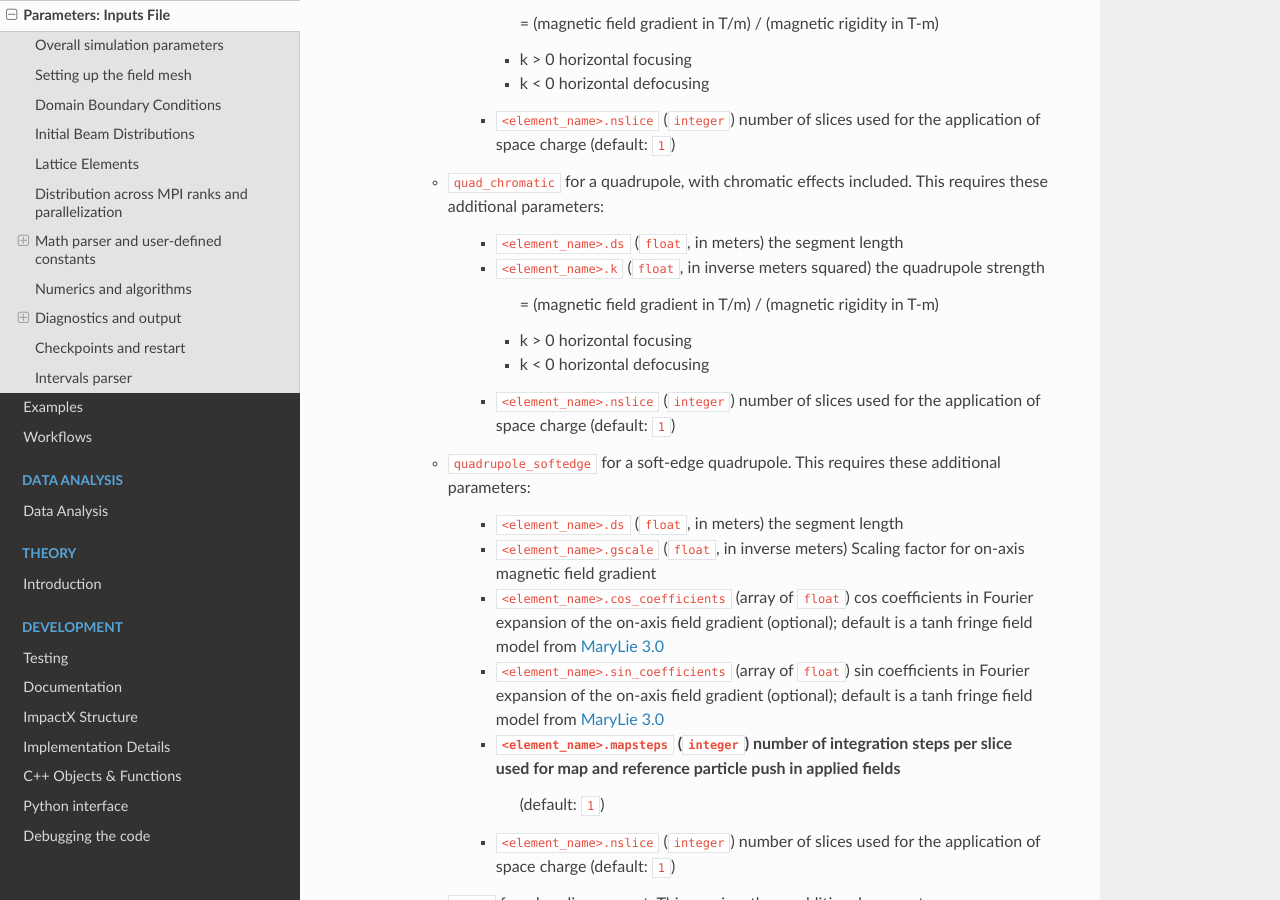
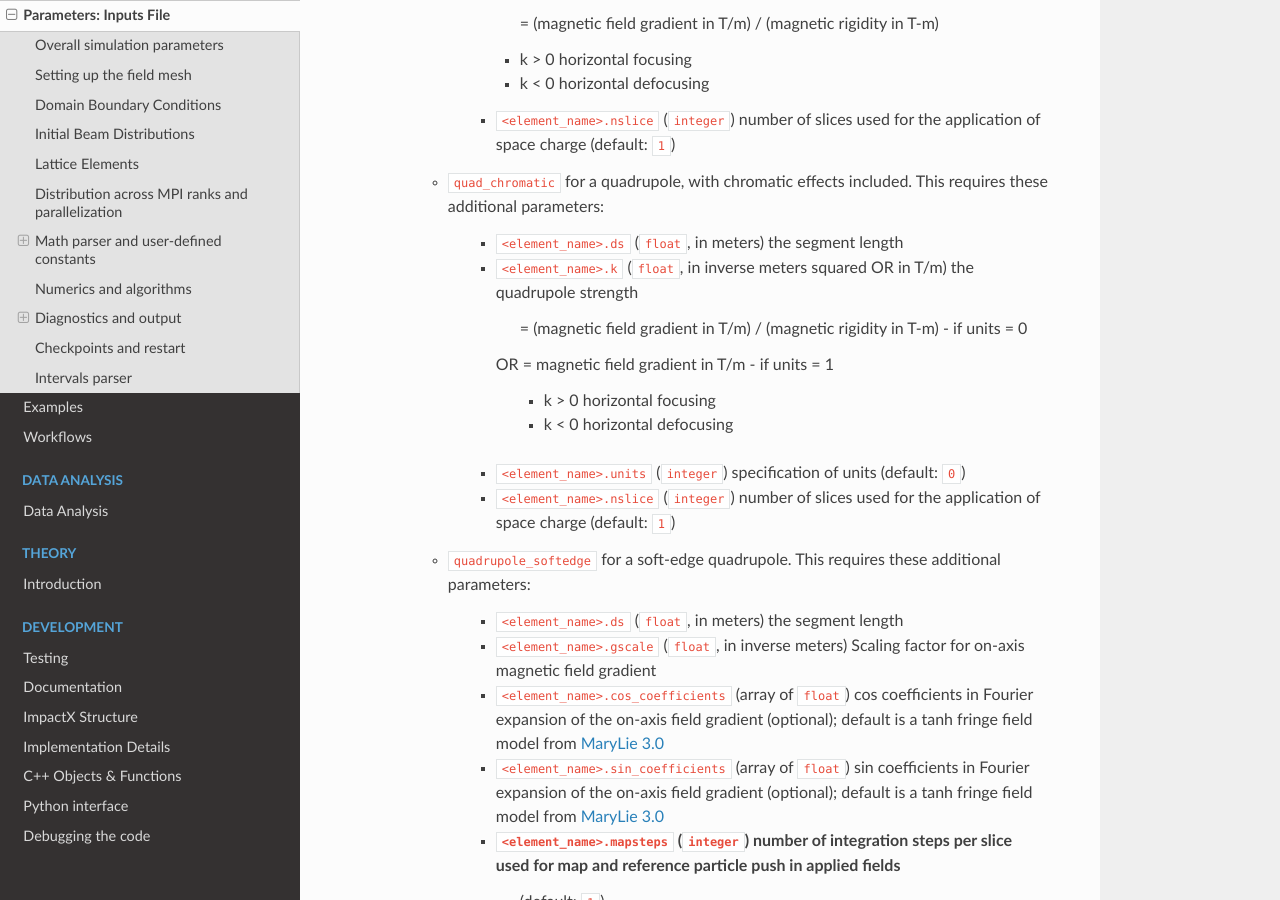
Before and after one commit to ECP-WarpX/impactx, a Sphinx documentation site: the page built from docs/source/usage/parameters.rst, in a window 1280 px wide and 900 px high, scrolled down 5910 px. Built offline with Sphinx 7.4.7 and the Read the Docs theme 2.0.0, drawn with Linux system fonts in a browser that asks for light colours; pages that are not in the unit, such as notebooks, are missing from menus.

Commit message:
Update parameters.rst
Add documentation for alternative chromatic quad units

```diff
--- a/docs/source/usage/parameters.rst
+++ b/docs/source/usage/parameters.rst
@@ -264,12 +264,16 @@ Lattice Elements
 
             * ``<element_name>.ds`` (``float``, in meters) the segment length
 
-            * ``<element_name>.k`` (``float``, in inverse meters squared) the quadrupole strength
+            * ``<element_name>.k`` (``float``, in inverse meters squared OR in T/m) the quadrupole strength
 
-                = (magnetic field gradient in T/m) / (magnetic rigidity in T-m)
+                = (magnetic field gradient in T/m) / (magnetic rigidity in T-m) - if units = 0
+
+             OR = magnetic field gradient in T/m - if units = 1
 
               * k > 0 horizontal focusing
               * k < 0 horizontal defocusing
+
+            * ``<element_name>.units`` (``integer``) specification of units (default: ``0``)
 
             * ``<element_name>.nslice`` (``integer``) number of slices used for the application of space charge (default: ``1``)
 
```
